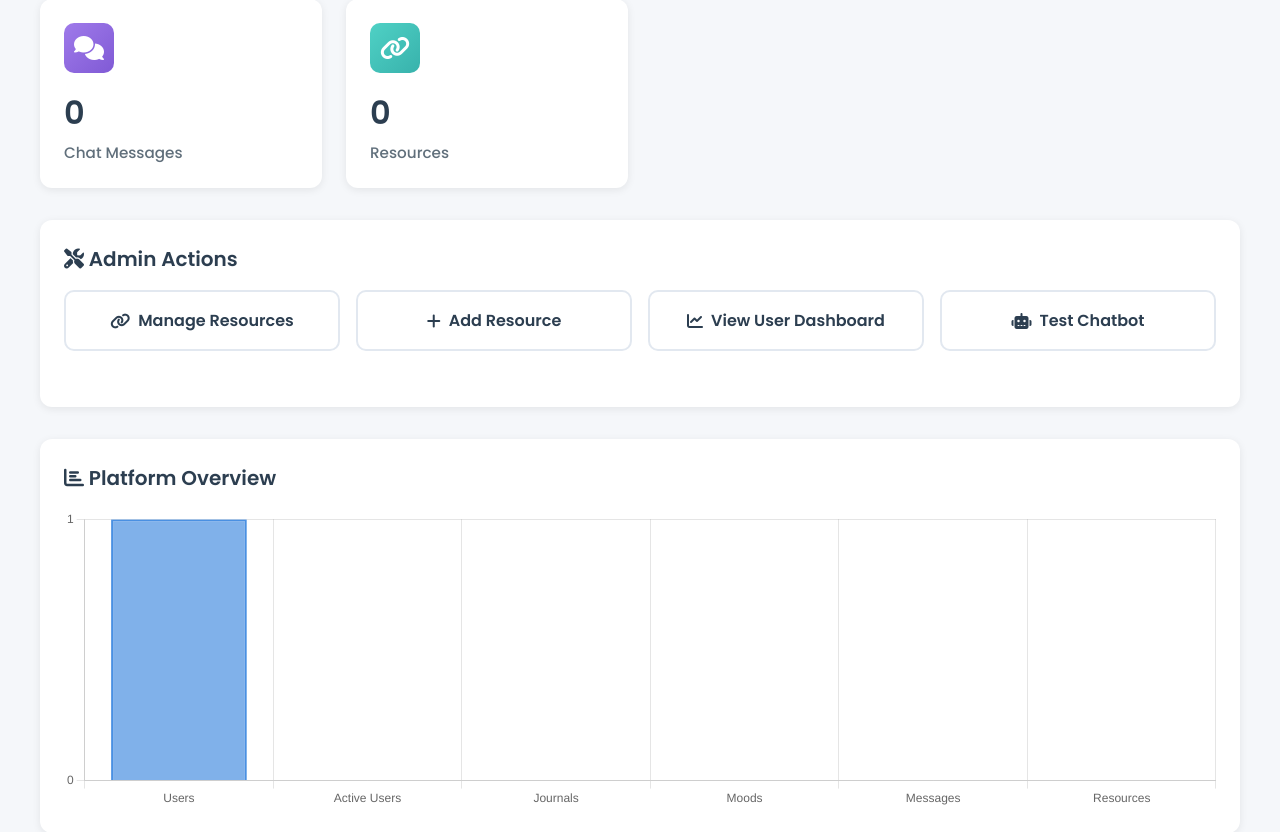
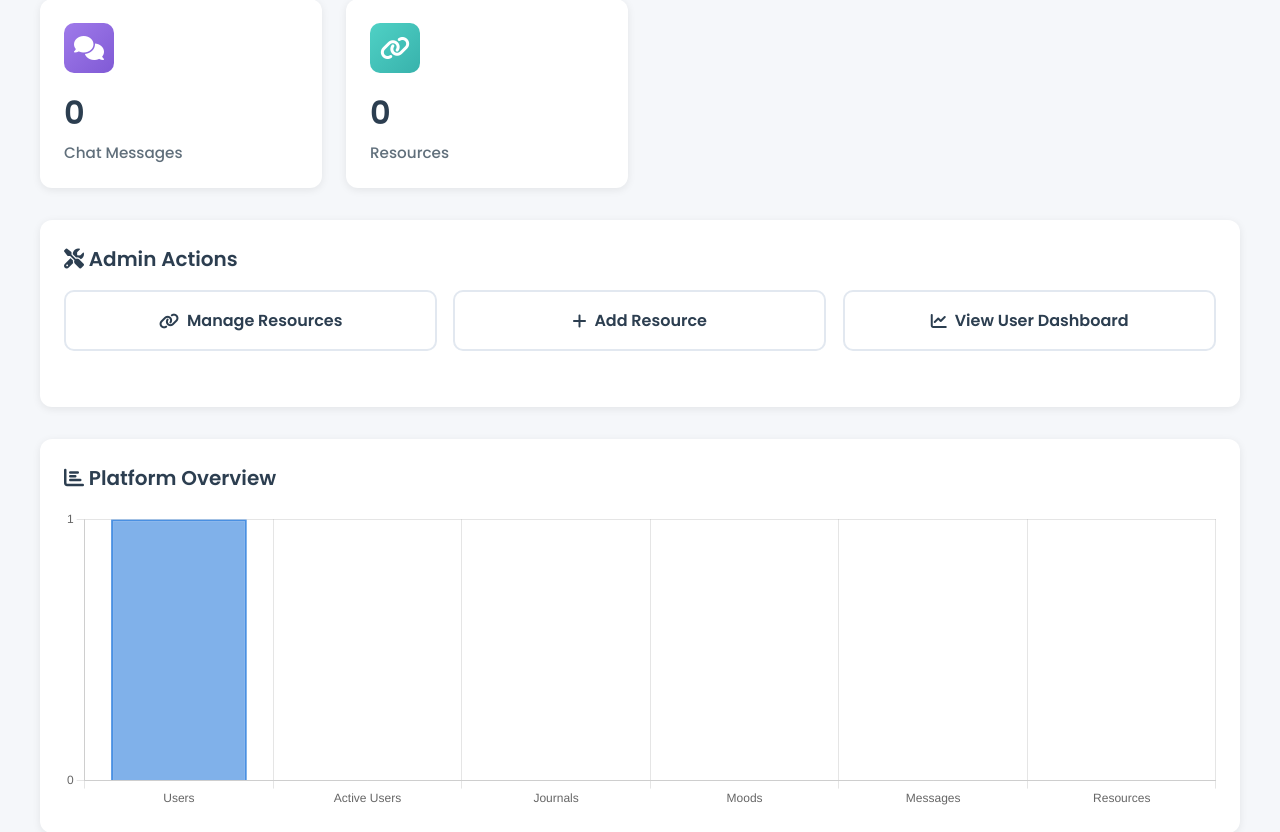
Before and after one commit to marufshafiq/Mental-Health-Companion, a PHP site: page /Mental-Health-Companion/views/admin.php in a window 1280 px wide. Shown: the part 399-1231 px from the top of the page. Run offline with PHP 8.4, Linux system fonts and the light colour scheme; a user stored in the database is signed in; data comes from the database, SQL or seed files in the repository; data that the repository does not hold is empty.

Commit message:
removed test chatbot feature from admin dashboard

```diff
--- a/views/admin/dashboard.php
+++ b/views/admin/dashboard.php
@@ -279,10 +279,6 @@ $name = $_SESSION['name'] ?? $_SESSION['username'];
                         <i class="fas fa-chart-line"></i>
                         View User Dashboard
                     </a>
-                    <a href="../chat.php" class="action-btn">
-                        <i class="fas fa-robot"></i>
-                        Test Chatbot
-                    </a>
                 </div>
             </div>
 
```
